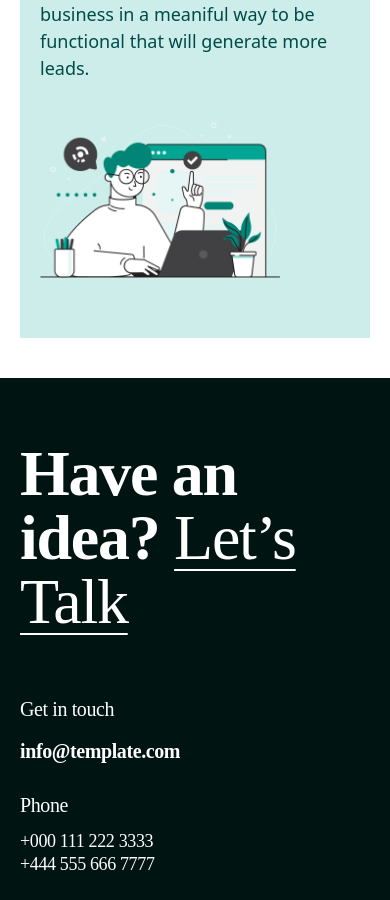
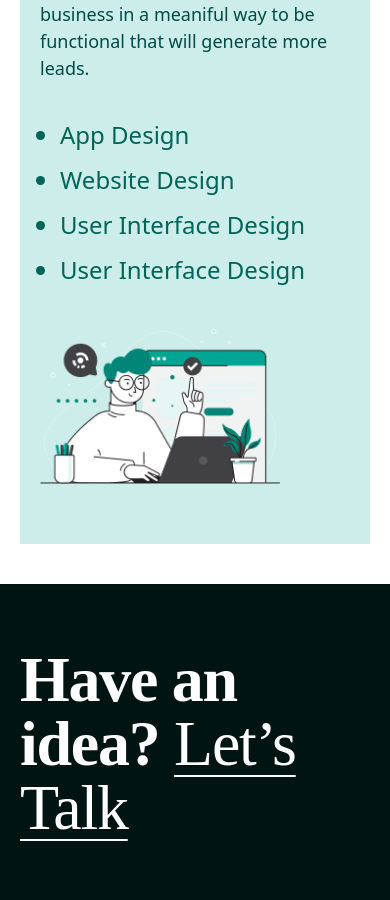
Before and after one commit to Sorel-Haller/duo, a Vue app: page /service in a window 390 px wide. Shown: the part 7304-8204 px from the top of the page. Built offline with nearby package versions, Linux system fonts and the light colour scheme.

Commit message:
Added service list text, styled it + responsive

```diff
--- a/src/components/designService.vue
+++ b/src/components/designService.vue
@@ -6,6 +6,14 @@
                 <div class="flex flex-col gap-[35px]">
                     <h2 class="font-outfit font-semibold text-[#004B49] lg:text-[64px] sm:text-[48px] text-[36px]">Design</h2>
                     <p class="font-outfit font-regular text-[#004B49] sm:text-[20px] text-[18px]">Designing digital products has been primary focus and a crucial part of our agency. With the business goals in mind we go in-depth to draw user’s attention, presenting your business in a meaniful way to be functional that will generate more leads.</p>
+                    <div>
+                        <ul class="list-disc pl-[20px] flex flex-col gap-[9px]">
+                            <li class="font-supreme font-medium text-[#006458] text-[24px]">App Design</li>
+                            <li class="font-supreme font-medium text-[#006458] text-[24px]">Website Design</li>
+                            <li class="font-supreme font-medium text-[#006458] text-[24px]">User Interface Design</li>
+                            <li class="font-supreme font-medium text-[#006458] text-[24px]">User Interface Design</li>
+                        </ul>
+                    </div>
                 </div>
                 <!-- Illustration -->
                 <div>
```
